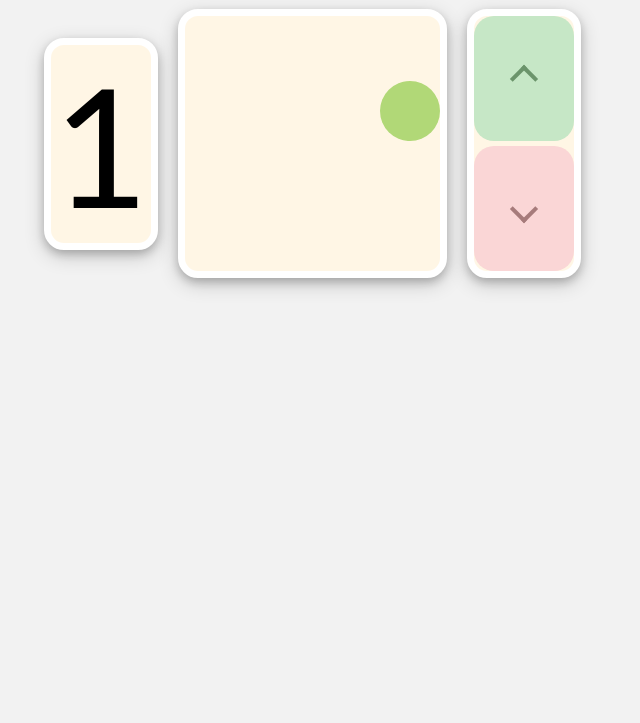
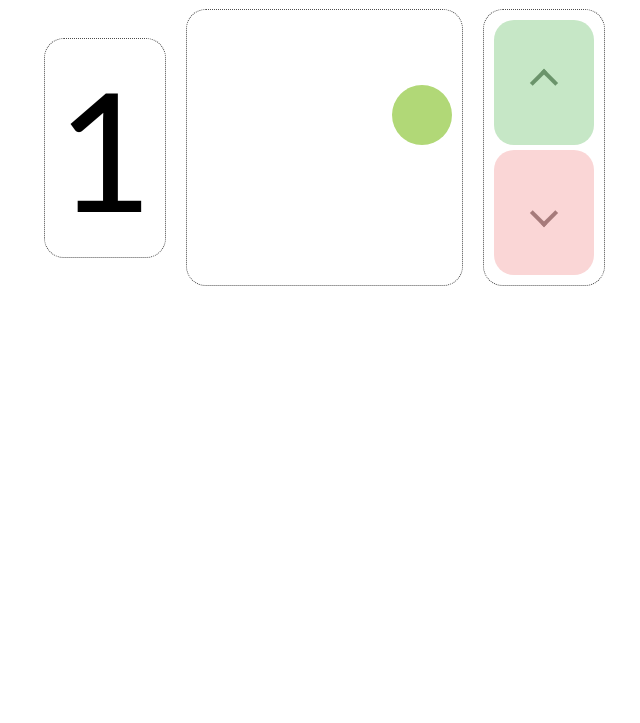
Before and after one commit to damianwollny/kms_one, a plain HTML site: page index.html in a window 1280 px wide. Shown: the part 77-800 px from the top of the page, without its empty margins (356-996 px from the left). Drawn offline with Linux system fonts and the light colour scheme.

Commit message:
changed colors

```diff
--- a/style.css
+++ b/style.css
@@ -9,7 +9,7 @@ body {
     margin-left:auto;
     margin-right:auto;
     /* background-color: #ED6160;*/
-    background-color: rgb(242, 242, 242);
+    background-color: white
 }
 
 /* --- overall grid --- */
@@ -22,10 +22,11 @@ body {
 }
 .grid > div {
     border-radius: 20px;
-    border: 7px solid white;
+    border: #4c4c4c 1px dotted;
     font-family: 'Lato', sans-serif;;
-    background-color: rgb(255, 246, 229);
-    box-shadow: 0 4px 8px 0 rgba(0, 0, 0, 0.2), 0 6px 20px 0 rgba(0, 0, 0, 0.19);
+    background-color: rgb(255, 255, 255);
+    padding: 10px;
+
 }
 
 /* --- points --- */
```
Also changed, not shown: 1 other file.
